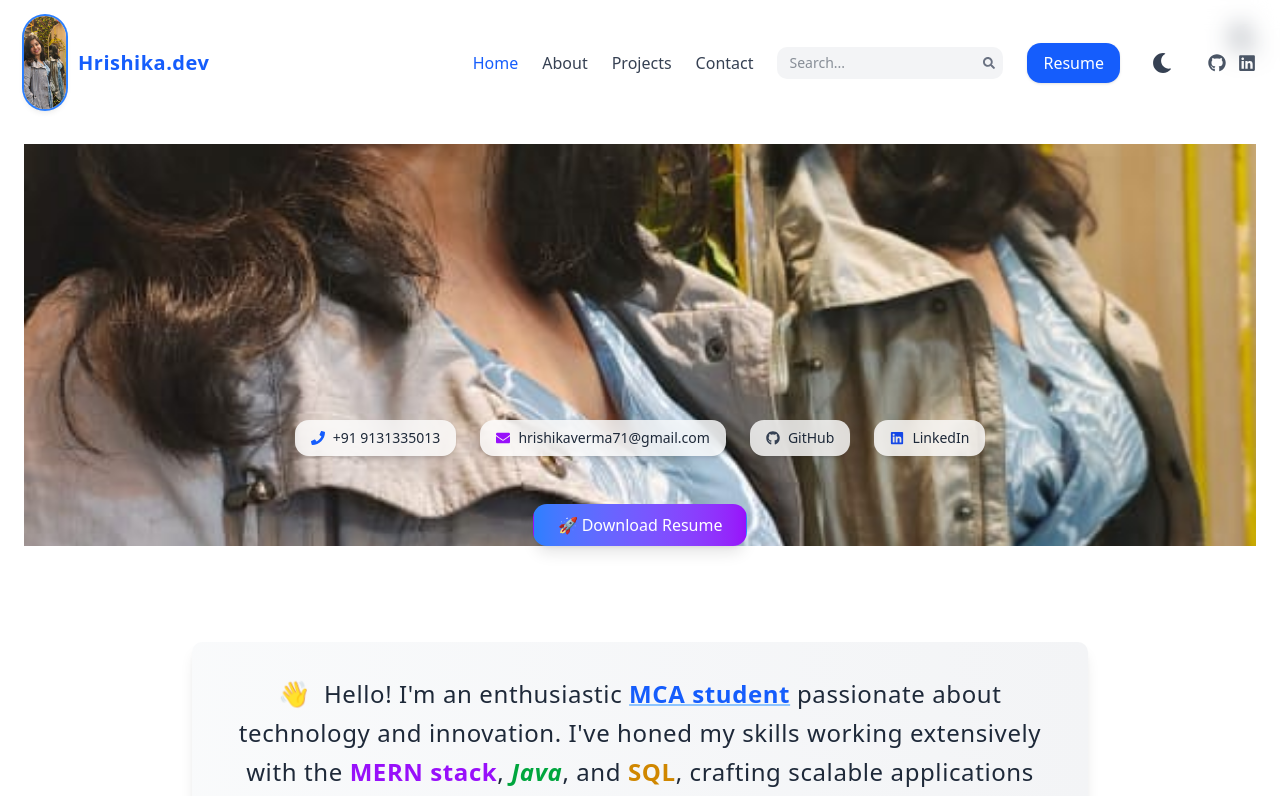
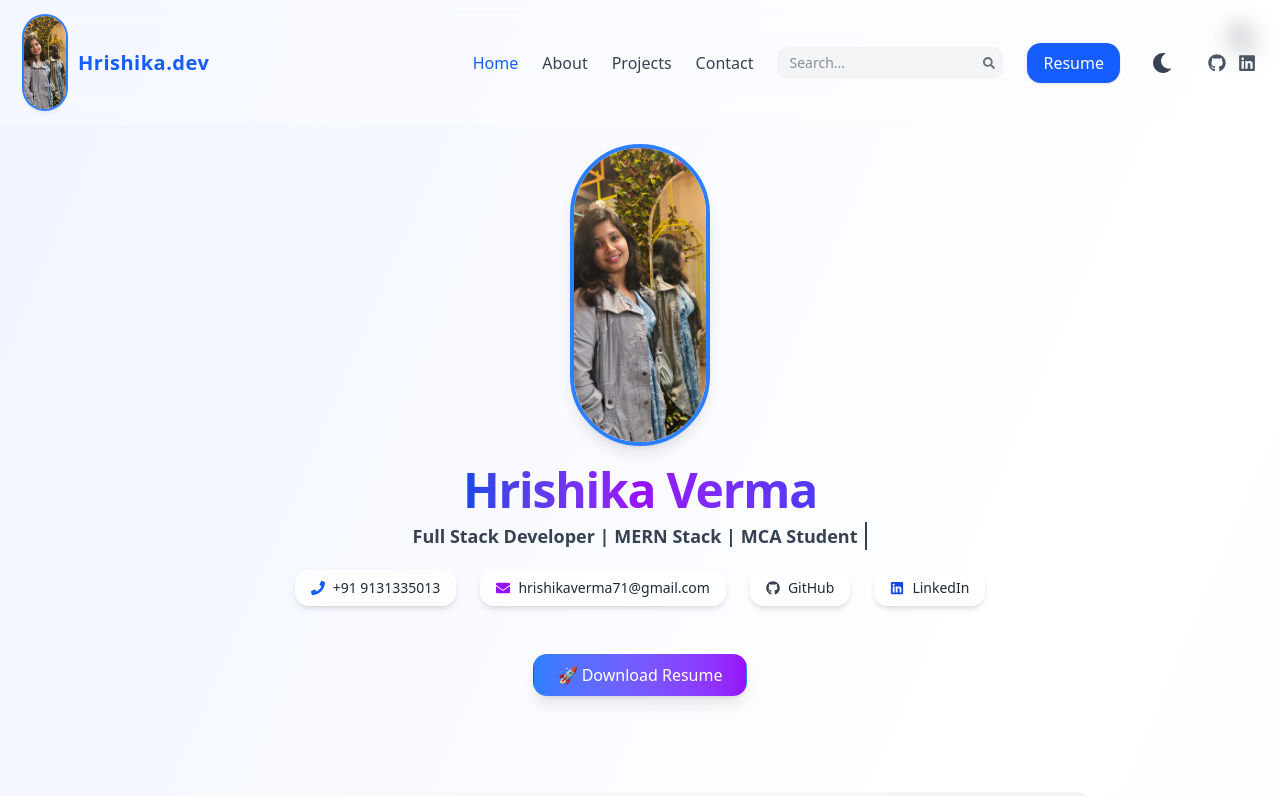
Before and after one commit to hrishikaverma/Tech-Stack-Journey, a Next.js app: page / in a window 1280 px wide. Shown: the top 796 px of the page. Built offline with nearby package versions, Linux system fonts and the light colour scheme.

Commit message:
Update page.js

```diff
--- a/src/app/page.js
+++ b/src/app/page.js
@@ -143,8 +143,7 @@ export default function Home() {
       <Navbar />
       <DarkModeToggle darkMode={darkMode} toggleDarkMode={toggleDarkMode} />
 
-      <main className="min-h-screen pt-24 md:pt-36 px-4 md:px-6 pb-16 md:pb-20 max-w-7xl mx-auto ...">
-
+      <main className="min-h-screen pt-36 px-6 pb-20 max-w-7xl mx-auto bg-gradient-to-br from-[#f0f4ff] via-white to-[#f5faff] dark:from-gray-900 dark:via-gray-800 dark:to-gray-900 transition-colors duration-700">
         {/* Hero */}
         <motion.section
   initial={{ opacity: 0, y: 30 }}
@@ -152,19 +151,16 @@ export default function Home() {
   transition={{ duration: 1 }}
   className="flex flex-col items-center justify-center mb-24 px-6 relative z-10"
 >
-  <div className="w-32 h-32 md:w-[140px] md:h-[160px] rounded-full overflow-hidden border-4 border-blue-500 dark:border-blue-400 shadow-lg mb-5">
   <Image
     src={PROFILE_PHOTO}
     alt="Hrishika Verma"
-    fill
-    className="object-cover"
+    width={140}
+    height={160}
+    className="rounded-full mb-5 shadow-lg border-4 border-blue-500 dark:border-blue-400 object-cover"
   />
-</div>
-
 
   {/* Name with Gradient */}
- <h1 className="text-3xl md:text-5xl font-extrabold ...">
-
+  <h1 className="text-5xl font-extrabold text-transparent bg-clip-text bg-gradient-to-r from-blue-700 via-purple-600 to-indigo-600 dark:from-blue-400 dark:to-purple-300 mb-2 tracking-tight animate-fade-in">
     Hrishika Verma
   </h1>
 
```
